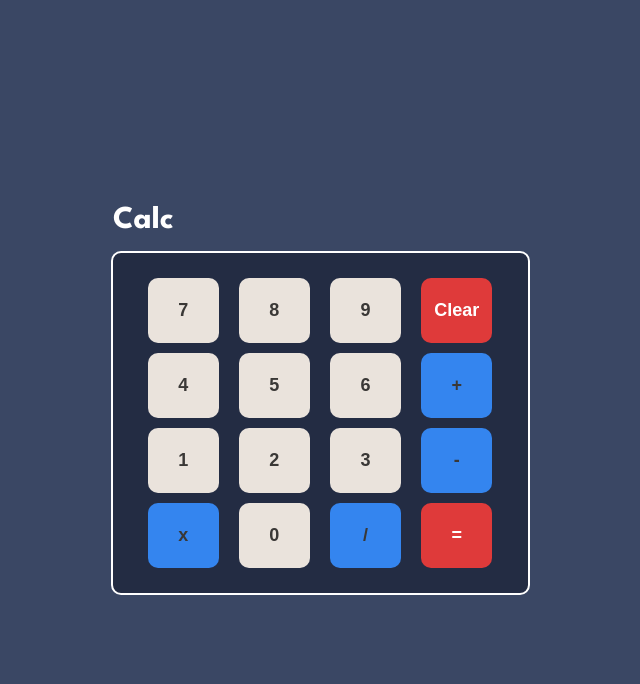
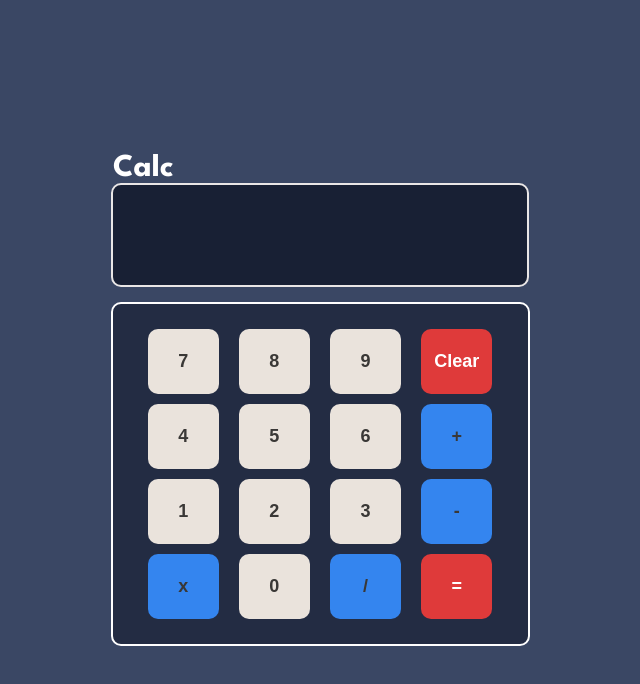
Before and after one commit to Mojo213/Calc, a plain HTML site: page index.html in a window 1280 px wide. Shown: the whole page, without its empty margins (320-960 px from the left). Drawn offline with Linux system fonts and the light colour scheme.

Commit message:
Update calc.css
update class name

```diff
--- a/calc.css
+++ b/calc.css
@@ -40,7 +40,7 @@ body {
 
      }
 
-    .displayctn {
+    .display {
     width: 414px;
     height: 100px;
     border: solid #e9e6e6 2px;
```
